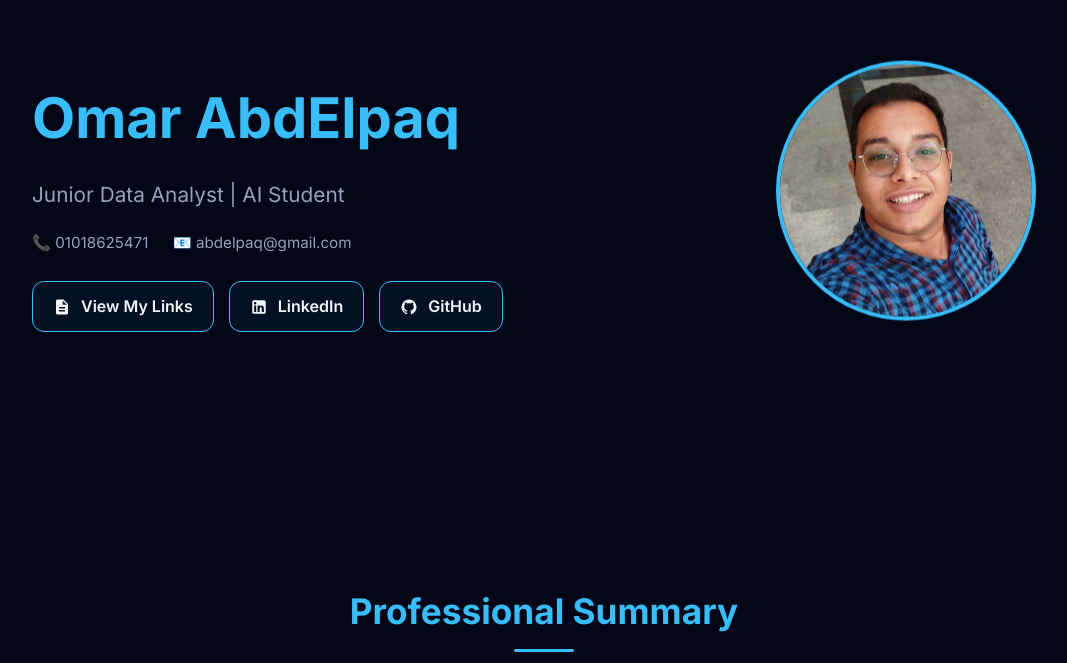
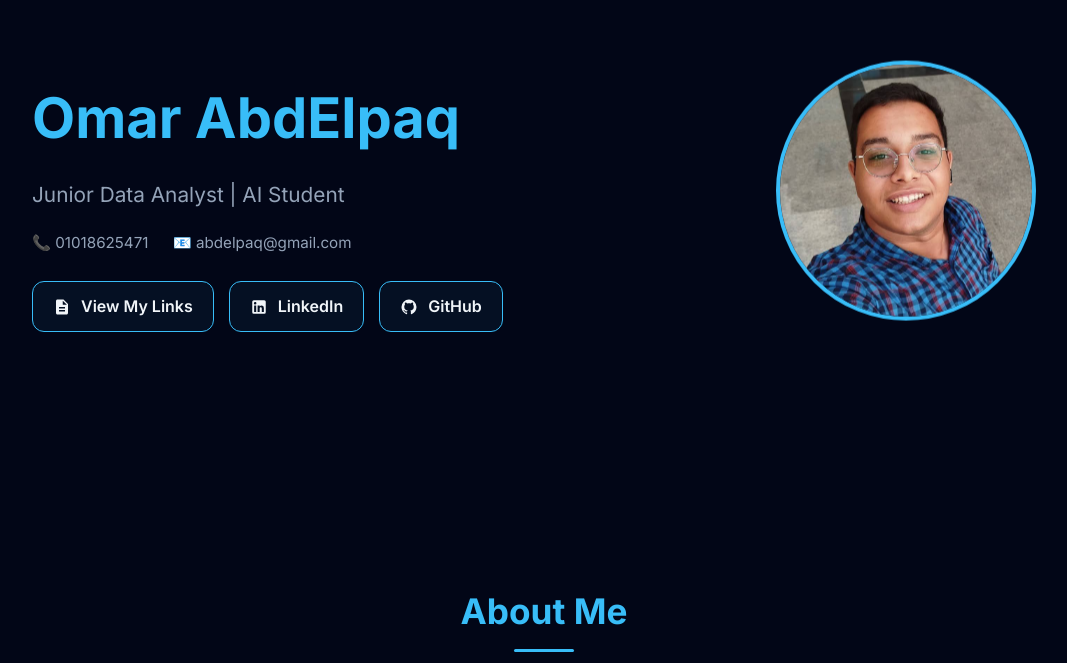
Before and after one commit to abdelpaq-a11y/omar-abdelpaq-portfolio, a plain HTML site: page index.html in a window 1280 px wide. Shown: the part 137-800 px from the top of the page, without its empty margins (96-1163 px from the left). Drawn offline with Linux system fonts and the light colour scheme.

Commit message:
index.html

```diff
--- a/index.html
+++ b/index.html
@@ -337,7 +337,7 @@
     </header>
 
     <section class="reveal">
-        <h2>Professional Summary</h2>
+        <h2>About Me</h2>
         <div class="about-box">
             <p>Junior Data Analyst and AI student with strong hands-on experience in Python, SQL, Excel, Power BI, and Tableau. Skilled in data cleaning, EDA, KPI analysis, and interactive dashboard development to generate actionable business insights.</p>
         </div>
```
